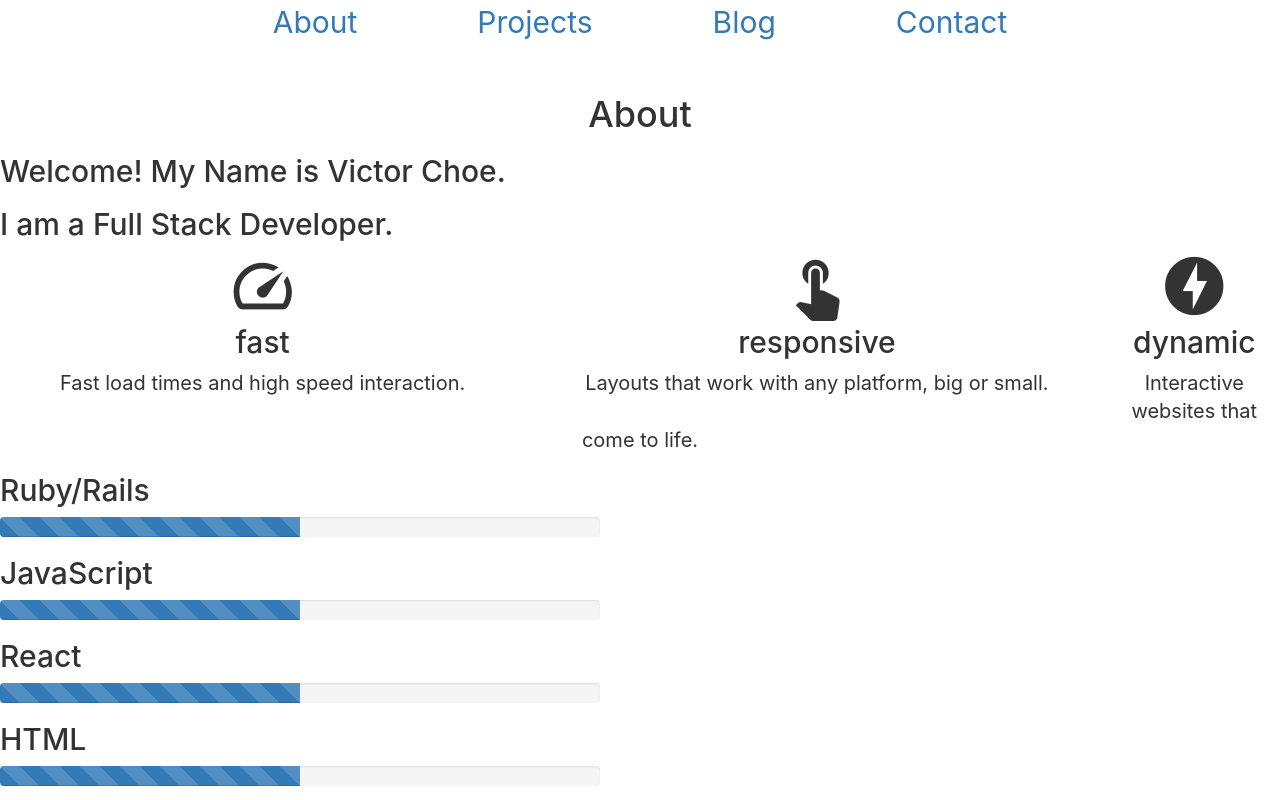
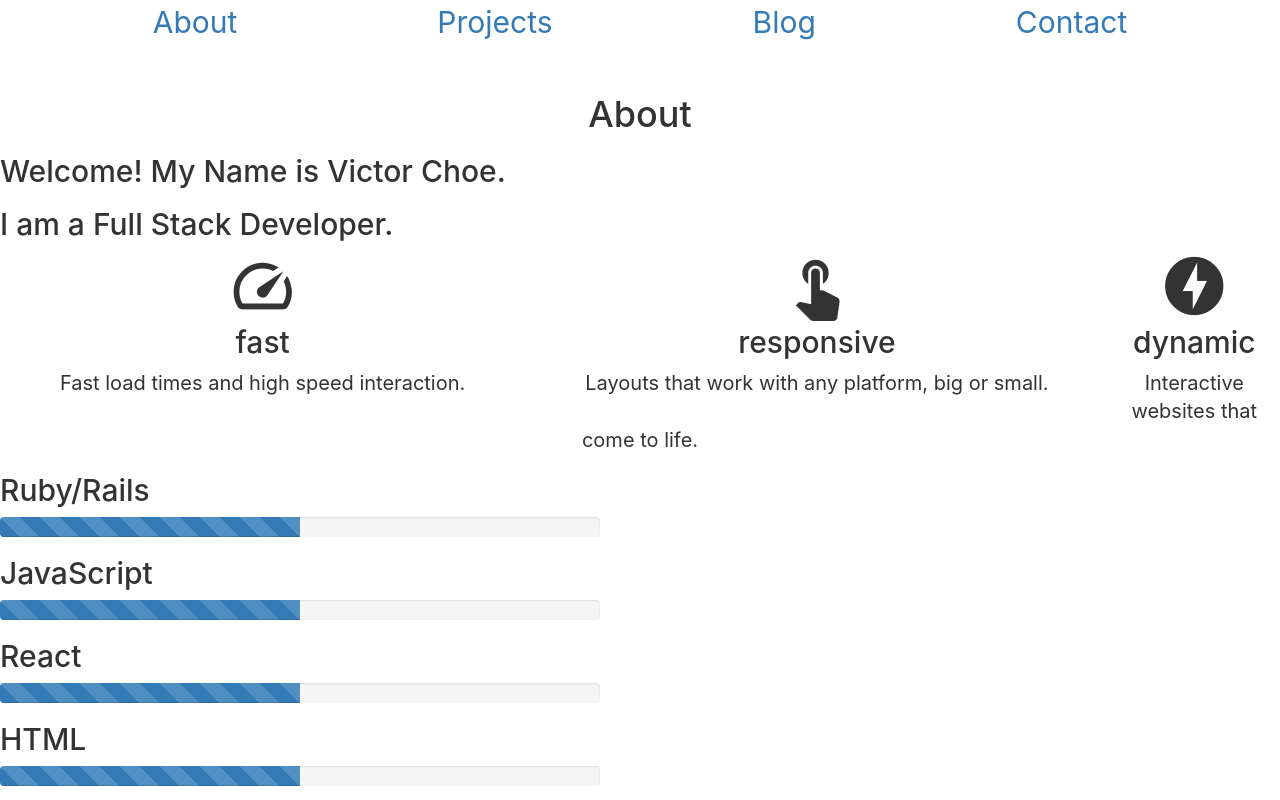
Before and after one commit to vchoe89/discard, a React (Create React App) app: page / in a window 1280 px wide. Shown: the top 800 px of the page. Built offline with nearby package versions, Linux system fonts and the light colour scheme.

Commit message:
nav links aligned

```diff
--- a/src/index.css
+++ b/src/index.css
@@ -37,9 +37,9 @@ code {
 }
 
 .nav-link{
-  padding-left: 60px;
-  padding-right: 60px;
-  font-size: 100%;
+  padding-left: 100px;
+  padding-right: 100px;
+  font-size: 110%;
 }
 
 #navibar{
```
